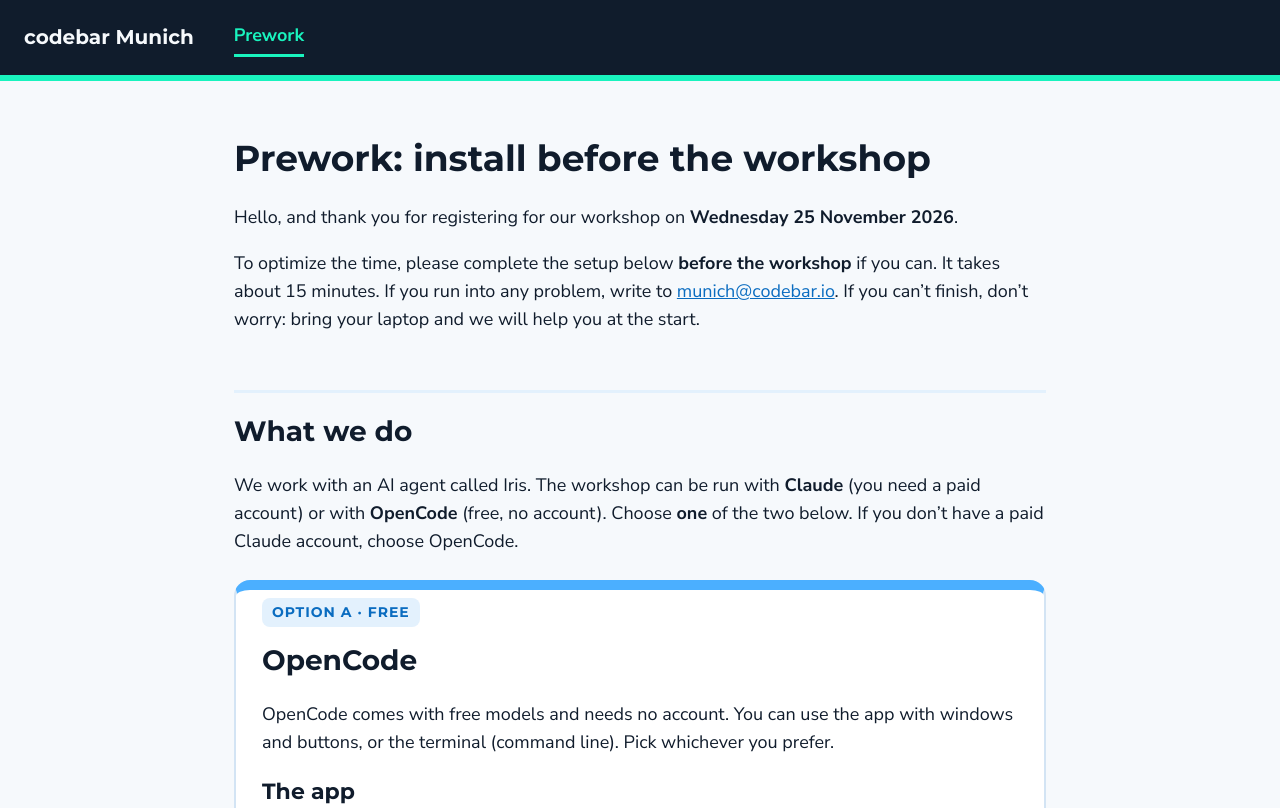
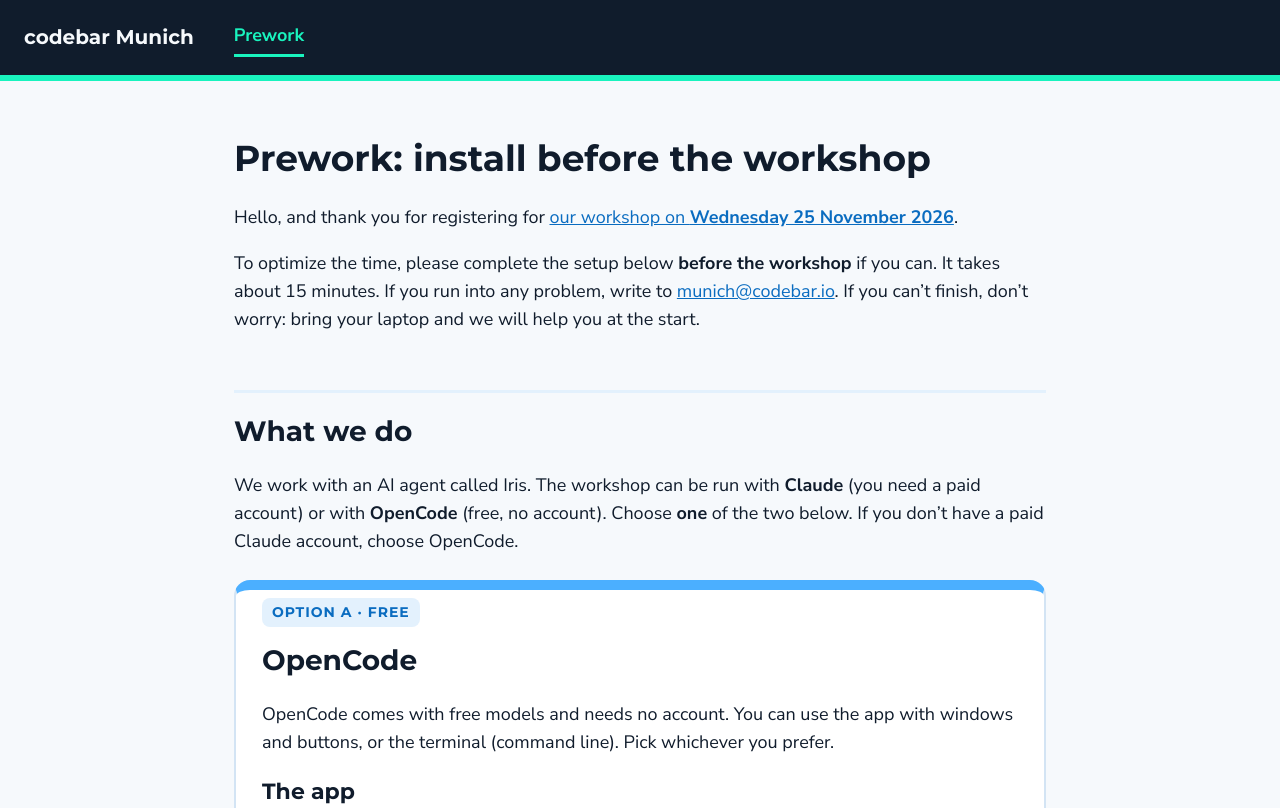
Before and after one commit to francescacoo/codebarworkshopmunich, a plain HTML site: page prework.html in a window 1280 px wide. Shown: the top 808 px of the page. Drawn offline with Linux system fonts and the light colour scheme.

Commit message:
Add workshop link to registration message
Updated workshop registration message to include a link to the workshop.

```diff
--- a/prework.html
+++ b/prework.html
@@ -3,7 +3,7 @@
 <header><b>codebar Munich</b><a class="on" href="prework.html">Prework</a></header>
 <main>
 <h1>Prework: install before the workshop</h1>
-<p>Hello, and thank you for registering for our workshop on <b>Wednesday 25 November 2026</b>.</p>
+<p>Hello, and thank you for registering for <a href="https://codebar.io/workshops/3912">our workshop on <b>Wednesday 25 November 2026</b></a>.</p>
 <p>To optimize the time, please complete the setup below <b>before the workshop</b> if you can. It takes about 15 minutes. If you run into any problem, write to <a href="mailto:munich@codebar.io">munich@codebar.io</a>. If you can’t finish, don’t worry: bring your laptop and we will help you at the start.</p>
 
 <h2>What we do</h2>
```
